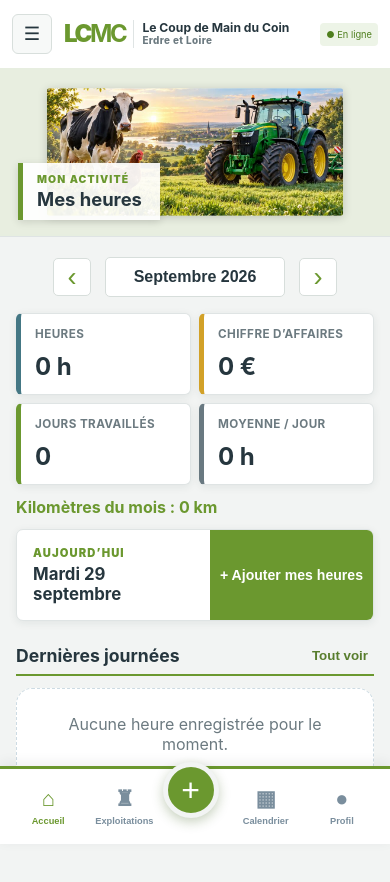
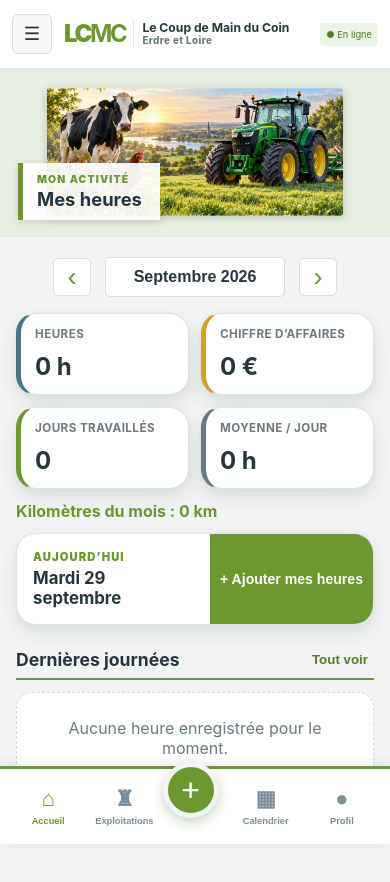
Before and after one commit to RomainRc/LCMC-Mes-heures, a website: page index.html in a window 390 px wide. Drawn offline with Linux system fonts and the light colour scheme; files whose address does not match are found by name.

Commit message:
Add files via upload

```diff
--- a/theme-v2.css
+++ b/theme-v2.css
@@ -145,16 +145,16 @@ main { padding: 20px 16px 16px; }
 .period-button { padding: 10px 18px; color: var(--ink); background: #fff; }
 .icon-button { width: 38px; height: 38px; color: var(--green); }
 
-.stats-grid { gap: 9px; }
+.stats-grid { gap: 12px; }
 .stat {
   min-height: 86px;
   padding: 13px 14px;
   border: 1px solid var(--line);
   border-left: 5px solid var(--green);
-  border-radius: 6px;
+  border-radius: 20px;
   background: #fff !important;
   color: var(--ink);
-  box-shadow: var(--shadow);
+  box-shadow: 0 8px 20px rgba(31, 48, 55, .11), 0 2px 5px rgba(31, 48, 55, .04);
 }
 .stat.blue { border-left-color: #447784; }
 .stat.gold { border-left-color: #d2a128; }
@@ -178,6 +178,8 @@ main { padding: 20px 16px 16px; }
   margin-top: 12px;
   padding: 0;
   overflow: hidden;
+  border-radius: 20px;
+  box-shadow: 0 8px 20px rgba(31, 48, 55, .10), 0 2px 5px rgba(31, 48, 55, .04);
 }
 .quick-card > div { flex: 1; padding: 16px; }
 .quick-card .primary-button {
@@ -251,7 +253,7 @@ dialog textarea,
   .farm-visual img { object-position: center 64%; transform: scale(.76); }
   .quick-card { flex-direction: row; align-items: stretch; }
   .quick-card .primary-button { width: auto; min-width: 138px; padding: 10px; }
-  .stats-grid { gap: 8px; }
+  .stats-grid { gap: 12px; }
   .stat { min-height: 82px; }
 }
 
@@ -283,3 +285,40 @@ body { padding-bottom: 0; }
 }
 #toast { bottom: calc(106px + env(safe-area-inset-bottom, 0px)); }
 #backupButton { cursor: pointer; touch-action: manipulation; position: relative; z-index: 1; }
+
+/* 29.09.2026 — retour tactile et ouverture douce de la saisie des heures. */
+[data-open-entry] {
+  cursor: pointer;
+  touch-action: manipulation;
+  transition: transform 140ms ease, filter 140ms ease;
+}
+[data-open-entry]:active {
+  transform: scale(.96);
+  filter: brightness(.94);
+}
+[data-open-entry]:focus-visible {
+  outline: 3px solid var(--blue);
+  outline-offset: -5px;
+}
+#entryDialog { border-radius: 22px; }
+
+@media (prefers-reduced-motion: no-preference) {
+  #entryDialog[open] {
+    animation: lcmc-entry-open 280ms cubic-bezier(.22, 1, .36, 1);
+  }
+  #entryDialog[open]::backdrop {
+    animation: lcmc-entry-backdrop 220ms ease-out;
+  }
+}
+@keyframes lcmc-entry-open {
+  from { opacity: 0; transform: translateY(18px) scale(.985); }
+  to { opacity: 1; transform: translateY(0) scale(1); }
+}
+@keyframes lcmc-entry-backdrop {
+  from { opacity: 0; }
+  to { opacity: 1; }
+}
+@media (prefers-reduced-motion: reduce) {
+  [data-open-entry] { transition: none; }
+  [data-open-entry]:active { transform: none; }
+}
```
